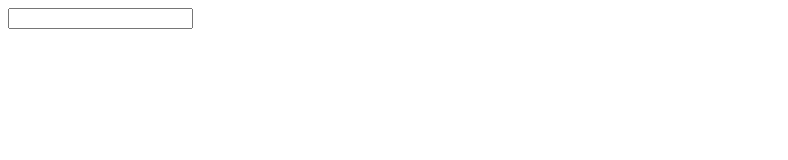
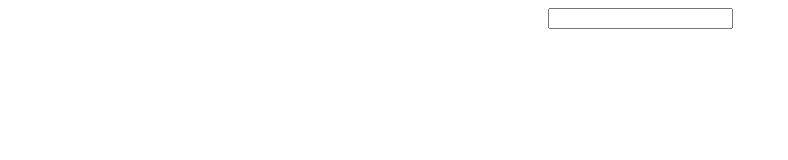
Before and after one commit to HashNuke/delorean, a website: page example.html in a window 1280 px wide. Shown: the whole page, without its empty margins (0-788 px from the left). Drawn offline with Linux system fonts and the light colour scheme.

Commit message:
Update example to test repositioning

```diff
--- a/example.html
+++ b/example.html
@@ -12,16 +12,25 @@
       }
 
       body { font-family: Verdana; }
+
+      /*NOTE uncomment this to test repositioning*/
+      /*input {
+        margin-top: 50em;
+        margin-bottom: 5em;
+      }*/
     </style>
   </head>
   <body>
 
-    <input type="text"/>
+    <div align="center">
+      <input type="text"/>
+    </div>
 
     <script type="text/javascript">
       $(document).ready(function(){
         $("input").datepicker()
-        // $("input").pilgrim(startingView: "days")
+        // $("input").datepicker({startingView: "months"})
+        // $("input").datepicker({startingView: "days"})
       })
     </script>
   </body>
```
